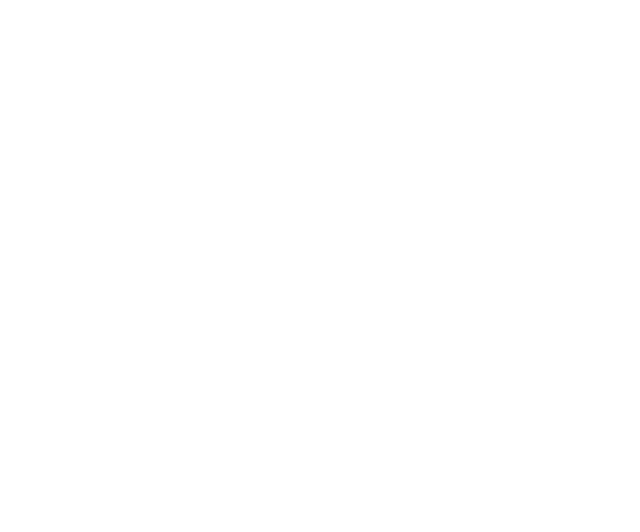
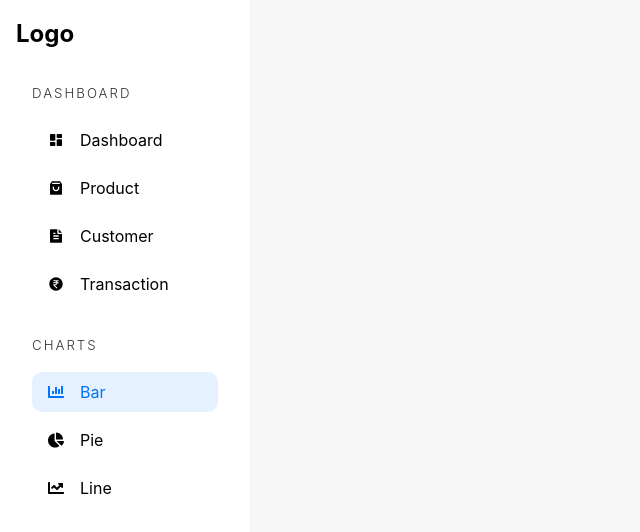
Before and after one commit to AaaSsHhUu/Ecommerce, a React (Vite) app in the folder ecommerce-frontend/: page /admin/chart/bar in a window 1280 px wide. Before the commit this address had no page. Shown: the top 532 px of the page, without its empty margins (0-640 px from the left). Built offline with nearby package versions, Linux system fonts and the light colour scheme.

Commit message:
created routes for charts

```diff
--- a/ecommerce-frontend/src/App.tsx
+++ b/ecommerce-frontend/src/App.tsx
@@ -1,6 +1,6 @@
 import { BrowserRouter as Router, Routes, Route } from "react-router-dom";
 import { Suspense } from "react";
-import { Cart, Customer, Dashboard, Home, NewProduct, Product, ProductManagment, Search, TransactionManagment, Transactions } from "./pages";
+import { BarChart, Cart, Customer, Dashboard, Home, LineChart, NewProduct, PieChart, Product, ProductManagment, Search, TransactionManagment, Transactions } from "./pages";
 import { Loader } from "./components";
 
 function App() {
@@ -19,6 +19,9 @@
           <Route path="/admin/customer" element={<Customer />} />
 
           {/* Charts */}
+          <Route path="/admin/chart/bar" element={<BarChart />} />
+          <Route path="/admin/chart/pie" element={<PieChart />} />
+          <Route path="/admin/chart/line" element={<LineChart />} />
 
           {/* Apps */}
 
```
